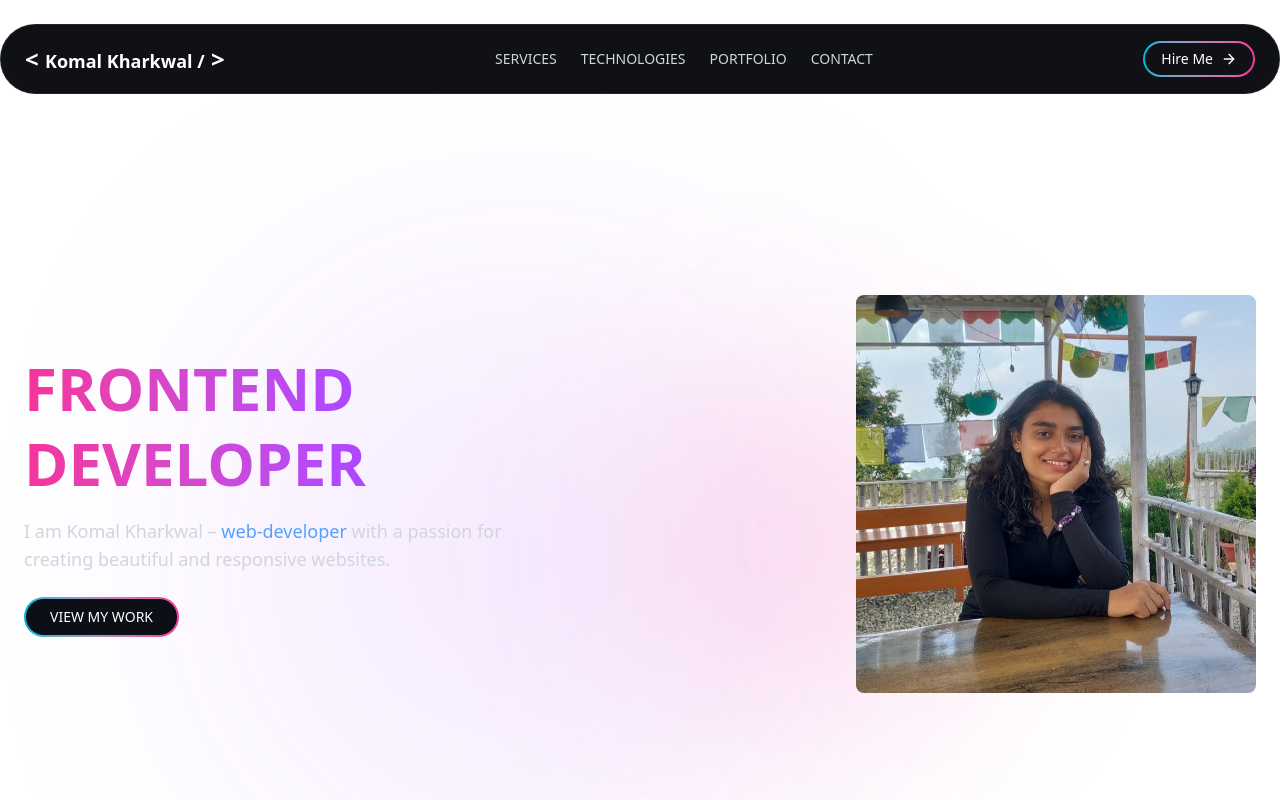
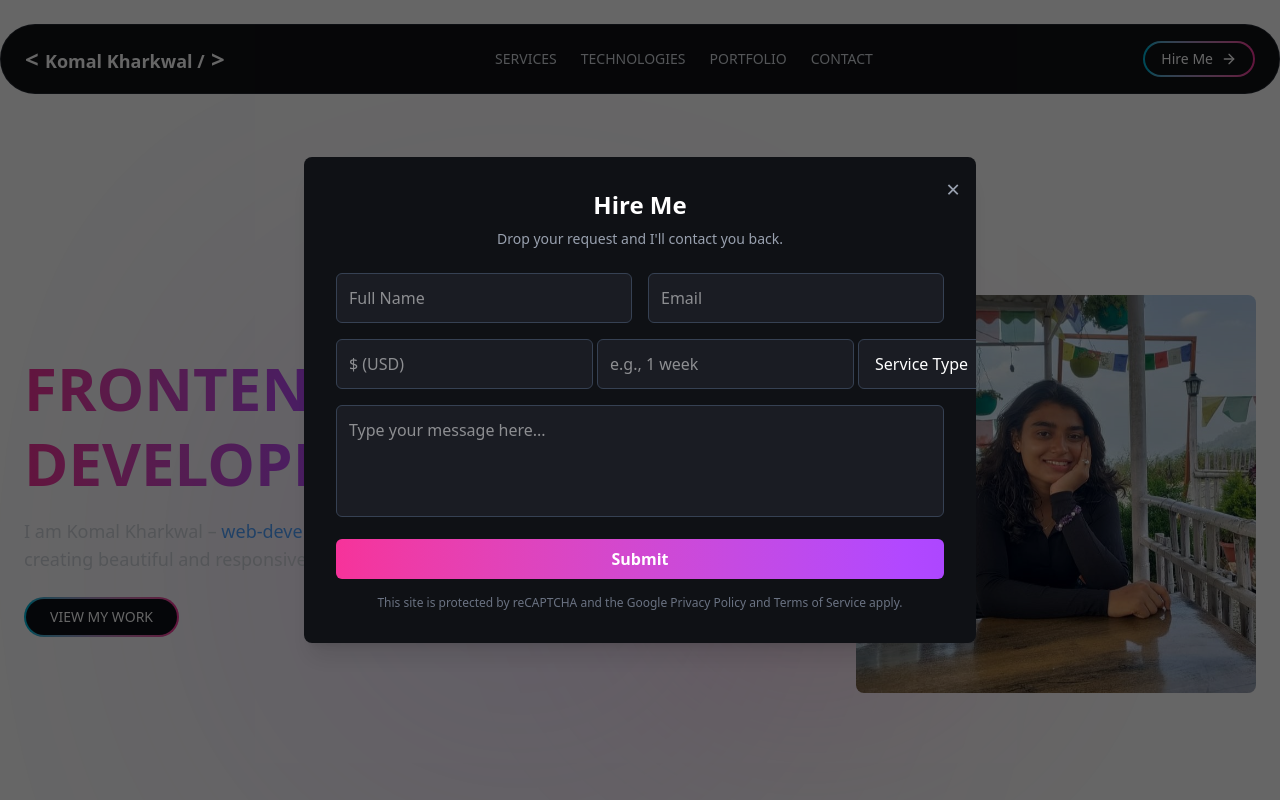
Before and after one commit to thekhakwal/Portfolio-, a Next.js app: page / in a window 1280 px wide. Both pictures are taken after a click on the button "Hire Me". Shown: the top 800 px of the page. Built offline with nearby package versions, Linux system fonts and the light colour scheme.

Commit message:
add many thinks

```diff
--- a/package.json
+++ b/package.json
@@ -9,11 +9,13 @@
     "lint": "next lint"
   },
   "dependencies": {
+    "animejs": "^4.0.2",
     "aos": "^2.3.4",
     "lucide-react": "^0.522.0",
     "next": "15.3.4",
     "react": "^19.0.0",
-    "react-dom": "^19.0.0"
+    "react-dom": "^19.0.0",
+    "react-icons": "^5.5.0"
   },
   "devDependencies": {
     "@tailwindcss/postcss": "^4",
--- /dev/null
+++ b/src/app/components/HireMeModal.tsx
@@ -0,0 +1,136 @@
+'use client';
+
+import React, { useState } from 'react';
+
+interface Props {
+  onClose: () => void;
+}
+
+const HireMeModal: React.FC<Props> = ({ onClose }) => {
+  const [formData, setFormData] = useState({
+    name: '',
+    email: '',
+    budget: '',
+    timeframe: '',
+    service: '',
+    message: '',
+  });
+
+  const handleChange = (
+    e: React.ChangeEvent<HTMLInputElement | HTMLTextAreaElement | HTMLSelectElement>
+  ) => {
+    setFormData({ ...formData, [e.target.name]: e.target.value });
+  };
+
+  const handleSubmit = (e: React.FormEvent) => {
+    e.preventDefault();
+    if (Object.values(formData).some(value => value.trim() === '')) {
+      alert('Please fill in all fields');
+      return;
+    }
+    console.log(formData);
+    onClose();
+  };
+
+  return (
+    <div className="fixed inset-0 z-50 flex items-center justify-center bg-black/60 px-4">
+      <div className="relative bg-[#0f1115] w-full max-w-2xl p-6 sm:p-8 rounded-lg shadow-xl overflow-y-auto max-h-[90vh]">
+        {/* Close Button */}
+        <button
+          onClick={onClose}
+          className="absolute top-4 right-4 text-gray-400 hover:text-white text-2xl"
+          aria-label="Close Modal"
+        >
+          &times;
+        </button>
+
+        <h2 className="text-2xl font-bold text-white mb-2 text-center">Hire Me</h2>
+        <p className="text-sm text-gray-400 mb-6 text-center">
+          Drop your request and I'll contact you back.
+        </p>
+
+        <form onSubmit={handleSubmit} className="space-y-4 text-white">
+          {/* Full Name & Email */}
+          <div className="flex flex-col md:flex-row gap-4">
+            <input
+              type="text"
+              name="name"
+              placeholder="Full Name"
+              value={formData.name}
+              onChange={handleChange}
+              required
+              className="flex-1 p-3 rounded-md bg-[#1a1c23] border border-gray-700"
+            />
+            <input
+              type="email"
+              name="email"
+              placeholder="Email"
+              value={formData.email}
+              onChange={handleChange}
+              required
+              className="flex-1 p-3 rounded-md bg-[#1a1c23] border border-gray-700"
+            />
+          </div>
+
+          {/* Budget, Timeframe, Service Type */}
+          <div className="flex flex-col md:flex-row gap-4 lg:gap-1">
+            <input
+              type="number"
+              name="budget"
+              placeholder="$ (USD)"
+              value={formData.budget}
+              onChange={handleChange}
+              required
+              className="flex-1 p-3 rounded-md bg-[#1a1c23] border border-gray-700"
+            />
+            <input
+              type="text"
+              name="timeframe"
+              placeholder="e.g., 1 week"
+              value={formData.timeframe}
+              onChange={handleChange}
+              required
+              className="flex-1 p-3 rounded-md bg-[#1a1c23] border border-gray-700"
+            />
+            <select
+              name="service"
+              value={formData.service}
+              onChange={handleChange}
+              required
+              className="flex-1 p-3 rounded-md bg-[#1a1c23] border border-gray-700"
+            >
+              <option value="">Service Type</option>
+              <option value="Web Development">Web Development</option>
+              <option value="UI/UX Design">UI/UX Design</option>
+              <option value="AR Development">AR Development</option>
+            </select>
+          </div>
+
+          {/* Message */}
+          <textarea
+            name="message"
+            placeholder="Type your message here..."
+            value={formData.message}
+            onChange={handleChange}
+            required
+            className="w-full p-3 h-28 rounded-md bg-[#1a1c23] border border-gray-700 resize-none"
+          />
+
+          {/* Submit Button */}
+          <button
+            type="submit"
+            className="w-full py-2 bg-gradient-to-r from-pink-500 to-purple-500 text-white font-semibold rounded-md hover:brightness-110 transition"
+          >
+            Submit
+          </button>
+        </form>
+
+        <p className="text-xs text-gray-500 mt-4 text-center">
+          This site is protected by reCAPTCHA and the Google Privacy Policy and Terms of Service apply.
+        </p>
+      </div>
+    </div>
+  );
+};
+
+export default HireMeModal;
--- a/src/app/components/Navbar.tsx
+++ b/src/app/components/Navbar.tsx
@@ -2,15 +2,20 @@
 
 import React, { useState } from 'react';
 import { ArrowRight, Menu, X } from 'lucide-react';
+import HireMeModal from './HireMeModal';
 
 const Navbar = () => {
   const [isOpen, setIsOpen] = useState(false);
+  const [showModal, setShowModal] = useState(false);
+
+  const toggleModal = () => setShowModal(!showModal);
 
   return (
-    <nav data-aos="fade-down" className="w-full px-6 py-4 flex justify-between items-center border border-gray-600/30 rounded-full bg-[#0f1115] text-white mt-6 z-50 relative">
+    <>
+      <nav className="w-full px-6 py-4 flex justify-between items-center border border-gray-600/30 rounded-full bg-[#0f1115] text-white mt-6 z-50 relative">
         {/* Logo/Name */}
         <div className="text-sm md:text-lg font-semibold">
-        <span className='text-2xl'>&lt; </span>Komal Kharkwal /<span className='text-2xl'> &gt;</span>
+          <span className="text-2xl">&lt; </span>Komal Kharkwal /<span className="text-2xl"> &gt;</span>
         </div>
 
         {/* Mobile Menu Toggle */}
@@ -21,19 +26,14 @@ const Navbar = () => {
         </div>
 
         {/* Navigation Links */}
-      <div
-        className={`absolute md:static top-20 right-6 w-[85vw] md:w-auto md:flex gap-6 text-sm uppercase text-gray-300 bg-[#0f1115] md:bg-transparent rounded-xl p-5 md:p-0 transition-all duration-300 z-40 ${
-          isOpen ? 'flex flex-col shadow-lg border border-gray-700' : 'hidden'
-        }`}
-      >
+        <div className={`absolute md:static top-20 right-6 w-[85vw] md:w-auto md:flex gap-6 text-sm uppercase text-gray-300 bg-[#0f1115] md:bg-transparent rounded-xl p-5 md:p-0 transition-all duration-300 z-40 ${isOpen ? 'flex flex-col shadow-lg border border-gray-700' : 'hidden'}`}>
           <a href="#services" className="hover:text-white">Services</a>
           <a href="#technologies" className="hover:text-white">Technologies</a>
           <a href="#portfolio" className="hover:text-white">Portfolio</a>
           <a href="#contact" className="hover:text-white">Contact</a>
-
           {/* Hire Me Button (Mobile) */}
           <div className="md:hidden mt-4 relative inline-block rounded-full p-[2px] bg-gradient-to-r from-cyan-500 to-pink-500 group hover:scale-105 transition-transform">
-          <button className="w-full flex items-center justify-center gap-2 px-4 py-1.5 bg-[#0f1115] text-white rounded-full text-sm">
+            <button onClick={toggleModal} className="w-full flex items-center justify-center gap-2 px-4 py-1.5 bg-[#0f1115] text-white rounded-full text-sm">
               Hire Me
               <ArrowRight className="w-4 h-4 group-hover:translate-x-1 transition-transform duration-200" />
             </button>
@@ -42,12 +42,16 @@ const Navbar = () => {
 
         {/* Hire Me Button (Desktop) */}
         <div className="hidden md:inline-block relative rounded-full p-[2px] bg-gradient-to-r from-cyan-500 to-pink-500 group transition-transform hover:scale-105">
-        <button className="flex items-center gap-2 px-4 py-1.5 bg-[#0f1115] text-white rounded-full text-sm">
+          <button onClick={toggleModal} className="flex items-center gap-2 px-4 py-1.5 bg-[#0f1115] text-white rounded-full text-sm">
             Hire Me
             <ArrowRight className="w-4 h-4 group-hover:translate-x-1 transition-transform duration-200" />
           </button>
         </div>
       </nav>
+
+      {/* Modal */}
+      {showModal && <HireMeModal onClose={toggleModal} />}
+    </>
   );
 };
 
--- /dev/null
+++ b/src/app/loading.tsx
@@ -0,0 +1,22 @@
+'use client';
+
+import React from 'react';
+import { Loader2 } from 'lucide-react';
+
+const Loading = () => {
+  return (
+    <div className="min-h-screen flex flex-col justify-center items-center bg-[#0d0f17] text-white">
+      <div className="flex items-center gap-3 animate-pulse">
+        <Loader2 className="w-8 h-8 text-pink-500 animate-spin" />
+        <span className="text-xl font-semibold tracking-wide">
+          Loading your experience...
+        </span>
+      </div>
+
+      {/* Optional neon glow under text */}
+      <div className="mt-4 w-32 h-1 bg-gradient-to-r from-pink-500 via-purple-500 to-cyan-500 rounded-full animate-pulse" />
+    </div>
+  );
+};
+
+export default Loading;
--- /dev/null
+++ b/src/app/not-found.tsx
@@ -0,0 +1,26 @@
+'use client';
+
+import Link from 'next/link';
+import { ArrowLeft } from 'lucide-react';
+
+const NotFound = () => {
+  return (
+    <div className="min-h-screen flex flex-col justify-center items-center bg-[#0d0f17] text-white px-6 text-center">
+      <h1 className="text-7xl font-bold bg-gradient-to-r from-pink-500 via-purple-500 to-cyan-500 text-transparent bg-clip-text mb-6">
+        404
+      </h1>
+      <p className="text-lg text-gray-300 mb-4">
+        Oops! The page you are looking for does not exist.
+      </p>
+      <Link
+        href="/"
+        className="inline-flex items-center gap-2 mt-4 px-5 py-2 border border-pink-500 text-pink-400 hover:text-white hover:border-white rounded-full transition-all duration-300"
+      >
+        <ArrowLeft className="w-4 h-4" />
+        Go Back Home
+      </Link>
+    </div>
+  );
+};
+
+export default NotFound;
```
Also changed, not shown: src/app/components/AchievementsSection.tsx (+33 -25 lines), src/app/components/BlogSection.tsx (+30 -30 lines), src/app/components/SkillsSection.tsx (+52 -41 lines), 1 other file (tests, documents, lock files or other folders). Lines whose indentation alone changed are shown as unchanged.
